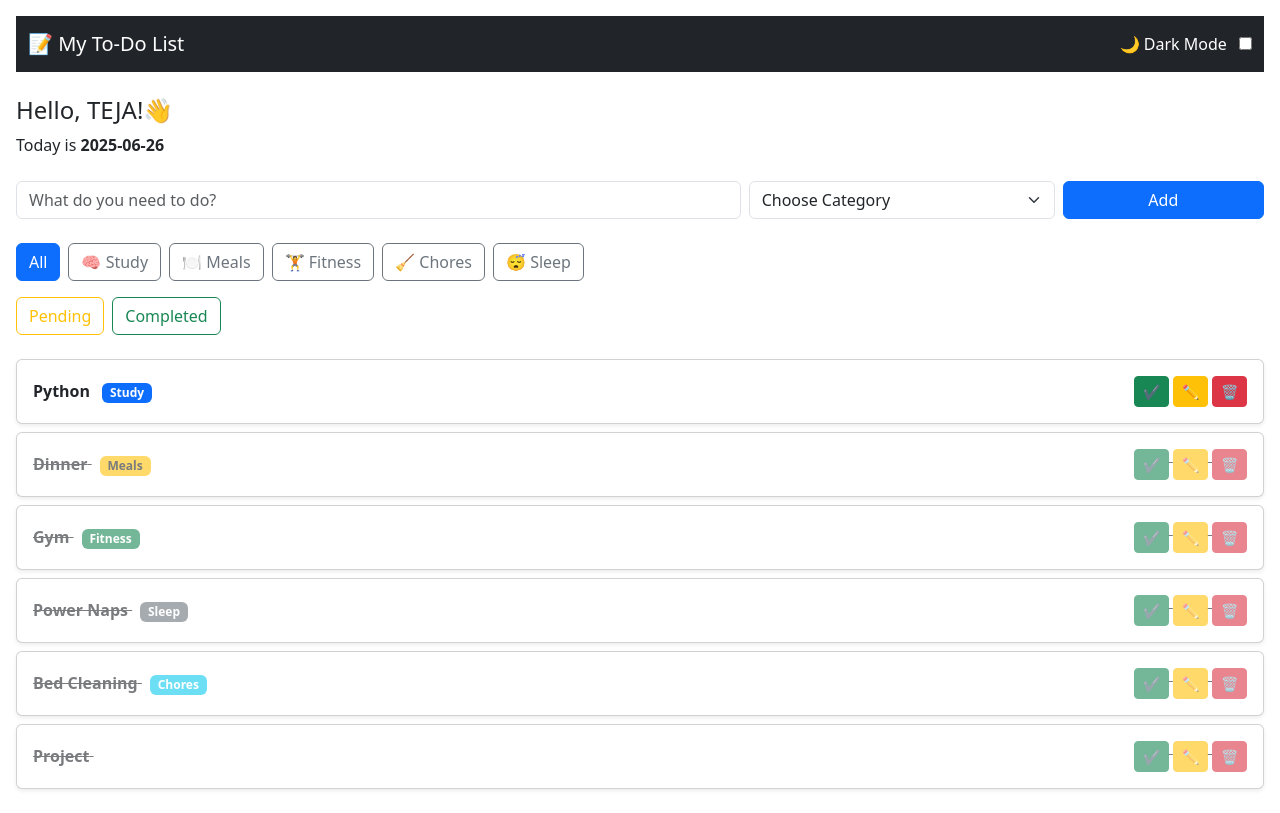
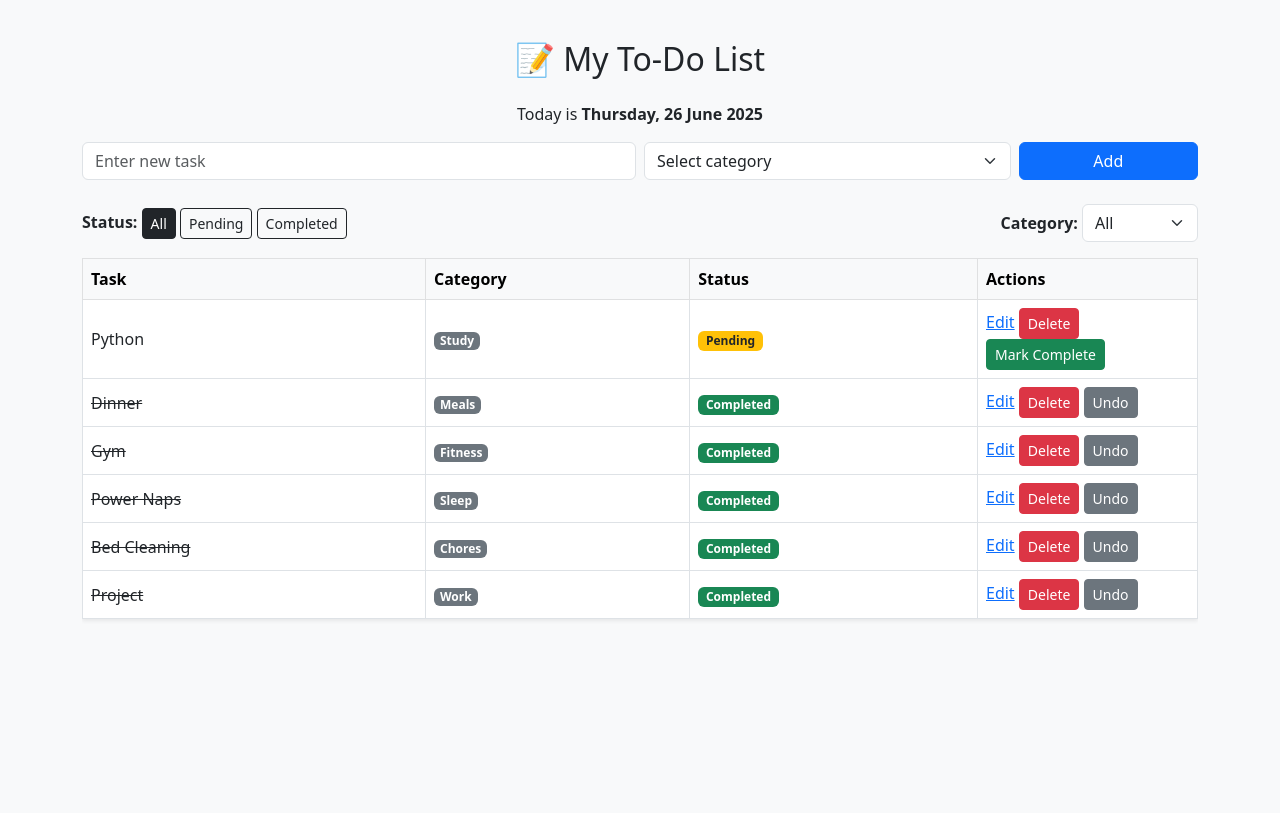
Before and after one commit to tejaediga/todo-flask-app, a Flask app: page / in a window 1280 px wide. After the commit the page ends 620 px from the top, so only its background shows below. Run offline with Flask 3, Linux system fonts and the light colour scheme; data comes from the database, SQL or seed files in the repository; both versions use the stored data as it was after the commit.

Commit message:
Fix: Edit and Update task functionality

```diff
--- a/app.py
+++ b/app.py
@@ -10,7 +10,7 @@ def home():
     conn = sqlite3.connect("todo.db")
     cursor = conn.cursor()
 
-    # ✅ Create table if it doesn't exist
+    # Create table if it doesn't exist
     cursor.execute("""
         CREATE TABLE IF NOT EXISTS tasks (
             id INTEGER PRIMARY KEY AUTOINCREMENT,
@@ -50,6 +50,7 @@ def home():
     conn.close()
 
     return render_template("index.html", tasks=tasks,
+                           current_date=date.today().strftime('%A, %d %B %Y'),
                            selected_category=category_filter,
                            selected_filter=status_filter,
                            categories=categories,
@@ -103,6 +104,20 @@ def edit(task_id):
         task = cursor.fetchone()
         conn.close()
         return render_template("edit.html", task=task)
+@app.route('/update/<int:task_id>', methods=['POST'])
+def update_task(task_id):
+    updated_content = request.form['updated_content']
+    updated_category = request.form['updated_category']
+    today = date.today().isoformat()
+
+    conn = sqlite3.connect('todo.db')
+    cursor = conn.cursor()
+    cursor.execute("UPDATE tasks SET content = ?, category = ?, date_updated = ? WHERE id = ?",
+                   (updated_content, updated_category, today, task_id))
+    conn.commit()
+    conn.close()
+
+    return redirect(url_for('home'))
 
 if __name__ == "__main__":
     app.run(debug=True)
--- a/templates/index.html
+++ b/templates/index.html
@@ -3,150 +3,113 @@
 <head>
     <meta charset="UTF-8">
     <title>To-Do List</title>
-  <link href="https://cdn.jsdelivr.net/npm/bootstrap@5.3.3/dist/css/bootstrap.min.css" rel="stylesheet">
+    <link rel="stylesheet" href="https://cdn.jsdelivr.net/npm/bootstrap@5.3.0/dist/css/bootstrap.min.css">
     <style>
+        body {
+            background-color: #f8f9fa;
+            padding-top: 40px;
+        }
         .strike {
             text-decoration: line-through;
-      opacity: 0.6;
+            color: #6c757d;
         }
-
-    body.dark-mode {
-      background-color: #121212;
-      color: #ffffff;
-    }
-
-    .card.dark-mode {
-      background-color: #1f1f1f;
-      color: #ffffff;
-      border-color: #333;
-    }
-
-    .dark-mode .navbar,
-    .dark-mode .btn,
-    .dark-mode .form-control,
-    .dark-mode .form-select {
-      background-color: #1f1f1f !important;
-      color: #ffffff !important;
-      border-color: #444;
-    }
-
-    .dark-mode .btn-outline-dark {
-      color: #ffffff !important;
-      border-color: #ffffff !important;
-    }
-
-    .dark-mode .form-control::placeholder {
-      color: #aaaaaa;
+        .category-badge {
+            font-size: 0.75rem;
+            padding: 0.25em 0.5em;
         }
     </style>
 </head>
-<body class="p-3">
+<body>
+<div class="container">
+    <h2 class="text-center mb-4">📝 My To-Do List</h2>
+    <p class="text-center">Today is <strong>{{ current_date }}</strong></p>
 
-  <!-- Navbar -->
-  <nav class="navbar navbar-dark bg-dark mb-4">
-    <div class="container-fluid justify-content-between">
-      <span class="navbar-brand">📝 My To-Do List</span>
-      <div>
-        <label class="text-white me-2">🌙 Dark Mode</label>
-        <input type="checkbox" id="toggleDark">
+    <!-- Add Task Form -->
+    <form action="/add" method="POST" class="row g-2 mb-4">
+        <div class="col-md-6">
+            <input type="text" name="task" class="form-control" placeholder="Enter new task" required>
         </div>
-    </div>
-  </nav>
-
-  <!-- Greeting -->
-  <div class="mb-4">
-    <h4>Hello, TEJA!👋</h4>
-    <p>Today is <strong>{{ today }}</strong></p>
-  </div>
-
-  <!--  Add Task -->
-  <form method="POST" action="/add" class="mb-4">
-    <div class="row g-2">
-      <div class="col-md-7">
-        <input type="text" name="task" class="form-control" placeholder="What do you need to do?" required>
-      </div>
-      <div class="col-md-3">
+        <div class="col-md-4">
             <select name="category" class="form-select" required>
-          <option value="">Choose Category</option>
-          <option value="Study">🧠 Study</option>
-          <option value="Meals">🍽 Meals</option>
-          <option value="Fitness">🏋️ Fitness</option>
-          <option value="Chores">🧹 Chores</option>
-          <option value="Sleep">😴 Sleep</option>
+                <option value="" disabled selected>Select category</option>
+                <option value="Work">Work</option>
+                <option value="Study">Study</option>
+                <option value="Personal">Personal</option>
+                <option value="Meal">Meal</option>
+                <option value="Chore">Chores</option>
+                <option value="Sleep">Sleep</option>
             </select>
         </div>
         <div class="col-md-2">
-        <button class="btn btn-primary w-100" type="submit">Add</button>
-      </div>
+            <button type="submit" class="btn btn-primary w-100">Add</button>
         </div>
     </form>
 
-  <!--  Category Filters -->
-  <div class="mb-3 d-flex flex-wrap gap-2">
-    <a href="/" class="btn btn-outline-primary {{ 'active' if selected_category == 'All' else '' }}">All</a>
-    <a href="/?category=Study" class="btn btn-outline-secondary {{ 'active' if selected_category == 'Study' else '' }}">🧠 Study</a>
-    <a href="/?category=Meals" class="btn btn-outline-secondary {{ 'active' if selected_category == 'Meals' else '' }}">🍽 Meals</a>
-    <a href="/?category=Fitness" class="btn btn-outline-secondary {{ 'active' if selected_category == 'Fitness' else '' }}">🏋️ Fitness</a>
-    <a href="/?category=Chores" class="btn btn-outline-secondary {{ 'active' if selected_category == 'Chores' else '' }}">🧹 Chores</a>
-    <a href="/?category=Sleep" class="btn btn-outline-secondary {{ 'active' if selected_category == 'Sleep' else '' }}">😴 Sleep</a>
-  </div>
-
-  <!--  Status Filters -->
-  <div class="mb-4 d-flex gap-2">
-    <!--<a href="/?category={{ selected_category }}&filter=all" class="btn btn-outline-dark {{ 'active' if selected_filter == 'all' else '' }}">All</a>-->
-    <a href="/?category={{ selected_category }}&filter=pending" class="btn btn-outline-warning {{ 'active' if selected_filter == 'pending' else '' }}">Pending</a>
-    <a href="/?category={{ selected_category }}&filter=completed" class="btn btn-outline-success {{ 'active' if selected_filter == 'completed' else '' }}">Completed</a>
-  </div>
-
-  <!--  Task Cards -->
-  {% for task in tasks %}
-  <div class="card mb-2 shadow-sm">
-    <div class="card-body d-flex justify-content-between align-items-center {% if task[2] == 1 and selected_filter == 'all' %}strike{% endif %}">
+    <!-- Filters -->
+    <form method="get" class="d-flex justify-content-between align-items-center mb-3">
         <div>
-        <strong>{{ task[1] }}</strong>
-        <span class="badge ms-2
-          {% if task[3] == 'Study' %} bg-primary
-          {% elif task[3] == 'Meals' %} bg-warning text-dark
-          {% elif task[3] == 'Fitness' %} bg-success
-          {% elif task[3] == 'Chores' %} bg-info
-          {% elif task[3] == 'Sleep' %} bg-secondary
-          {% endif %}">
-          {{ task[3] }}
-        </span>
+            <strong>Status:</strong>
+            <a href="/?filter=all" class="btn btn-sm {{ 'btn-dark' if selected_filter == 'all' else 'btn-outline-dark' }}">All</a>
+            <a href="/?filter=pending" class="btn btn-sm {{ 'btn-dark' if selected_filter == 'pending' else 'btn-outline-dark' }}">Pending</a>
+            <a href="/?filter=completed" class="btn btn-sm {{ 'btn-dark' if selected_filter == 'completed' else 'btn-outline-dark' }}">Completed</a>
         </div>
         <div>
-        <a href="/complete/{{ task[0] }}" class="btn btn-sm btn-success">✔</a>
-        <a href="/edit/{{ task[0] }}" class="btn btn-sm btn-warning">✏</a>
-        <a href="/delete/{{ task[0] }}" class="btn btn-sm btn-danger">🗑</a>
+            <strong>Category:</strong>
+            <select name="category" onchange="this.form.submit()" class="form-select d-inline-block w-auto">
+                <option value="All" {% if selected_category == 'All' %}selected{% endif %}>All</option>
+                <option value="Work" {% if selected_category == 'Work' %}selected{% endif %}>Work</option>
+                <option value="Study" {% if selected_category == 'Study' %}selected{% endif %}>Study</option>
+                 <option value="Meals" {% if selected_category == 'Meals' %}selected{% endif %}>Meals</option>
+                  <option value="Sleep" {% if selected_category == 'Sleep' %}selected{% endif %}>Sleep</option>
+                <option value="Personal" {% if selected_category == 'Personal' %}selected{% endif %}>Personal</option>
+                <option value="Chores" {% if selected_category == 'Chores' %}selected{% endif %}>Chores</option>
+            </select>
+        </div>
+    </form>
+
+    <!-- Task Table -->
+    <div class="table-responsive">
+        <table class="table table-bordered align-middle bg-white shadow-sm">
+            <thead class="table-light">
+                <tr>
+                    <th>Task</th>
+                    <th>Category</th>
+                    <th>Status</th>
+                    <th style="width: 220px;">Actions</th>
+                </tr>
+            </thead>
+            <tbody>
+                {% for task in tasks %}
+                    <tr>
+                        <td class="{{ 'strike' if task[2] else '' }}">{{ task[1] }}</td>
+                        <td>
+                            <span class="badge bg-secondary category-badge">{{ task[3] }}</span>
+                        </td>
+                        <td>
+                            {% if task[2] %}
+                                <span class="badge bg-success">Completed</span>
+                            {% else %}
+                                <span class="badge bg-warning text-dark">Pending</span>
+                            {% endif %}
+                        </td>
+                        <td>
+                           <a href="{{ url_for('edit_task', task_id=task[0]) }}">Edit</a>
+                            <a href="/delete/{{ task[0] }}" class="btn btn-sm btn-danger">Delete</a>
+                            {% if task[2] %}
+                                <a href="/undo/{{ task[0] }}" class="btn btn-sm btn-secondary">Undo</a>
+                            {% else %}
+                                <a href="/complete/{{ task[0] }}" class="btn btn-sm btn-success">Mark Complete</a>
+                            {% endif %}
+                        </td>
+                    </tr>
+                {% else %}
+                    <tr>
+                        <td colspan="4" class="text-center text-muted">No tasks found.</td>
+                    </tr>
+                {% endfor %}
+            </tbody>
+        </table>
     </div>
 </div>
-  </div>
-  {% else %}
-  <p class="text-muted">No tasks to show right now...</p>
-  {% endfor %}
-
-  <!-- 🌙 Dark Mode Toggle Script -->
-  <script>
-    const toggle = document.getElementById("toggleDark");
-
-    // Restore saved dark mode preference
-    if (localStorage.getItem("dark-mode") === "on") {
-      document.body.classList.add("dark-mode");
-      document.querySelectorAll(".card").forEach(card => card.classList.add("dark-mode"));
-      toggle.checked = true;
-    }
-
-    toggle.addEventListener("change", () => {
-      if (toggle.checked) {
-        document.body.classList.add("dark-mode");
-        document.querySelectorAll(".card").forEach(card => card.classList.add("dark-mode"));
-        localStorage.setItem("dark-mode", "on");
-      } else {
-        document.body.classList.remove("dark-mode");
-        document.querySelectorAll(".card").forEach(card => card.classList.remove("dark-mode"));
-        localStorage.setItem("dark-mode", "off");
-      }
-    });
-  </script>
 </body>
 </html>
```
Also changed, not shown: init_db.py (+9 -7 lines), templates/edit.html (+77 -14 lines), todo.db (added). Lines whose indentation alone changed are shown as unchanged.
